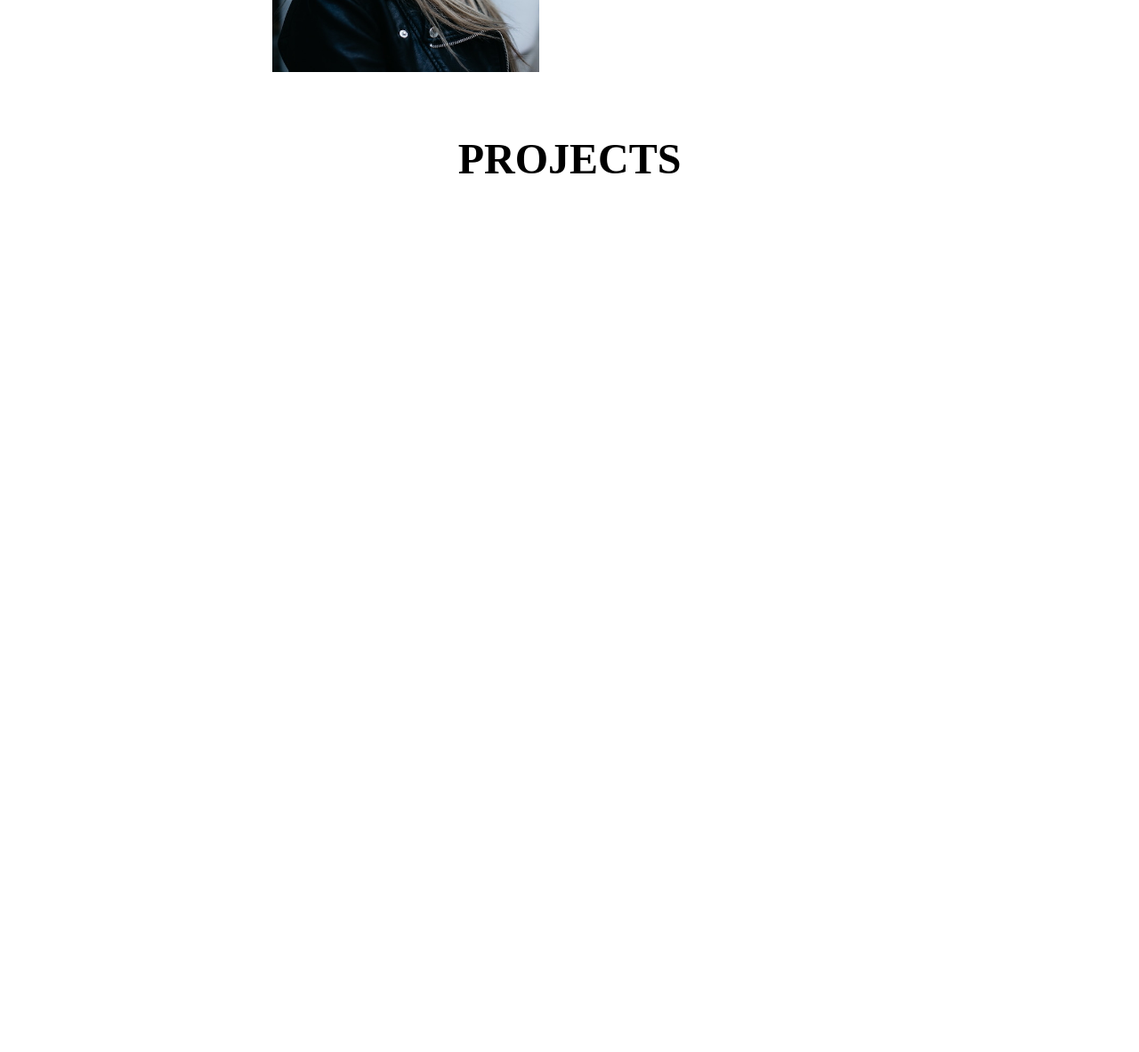
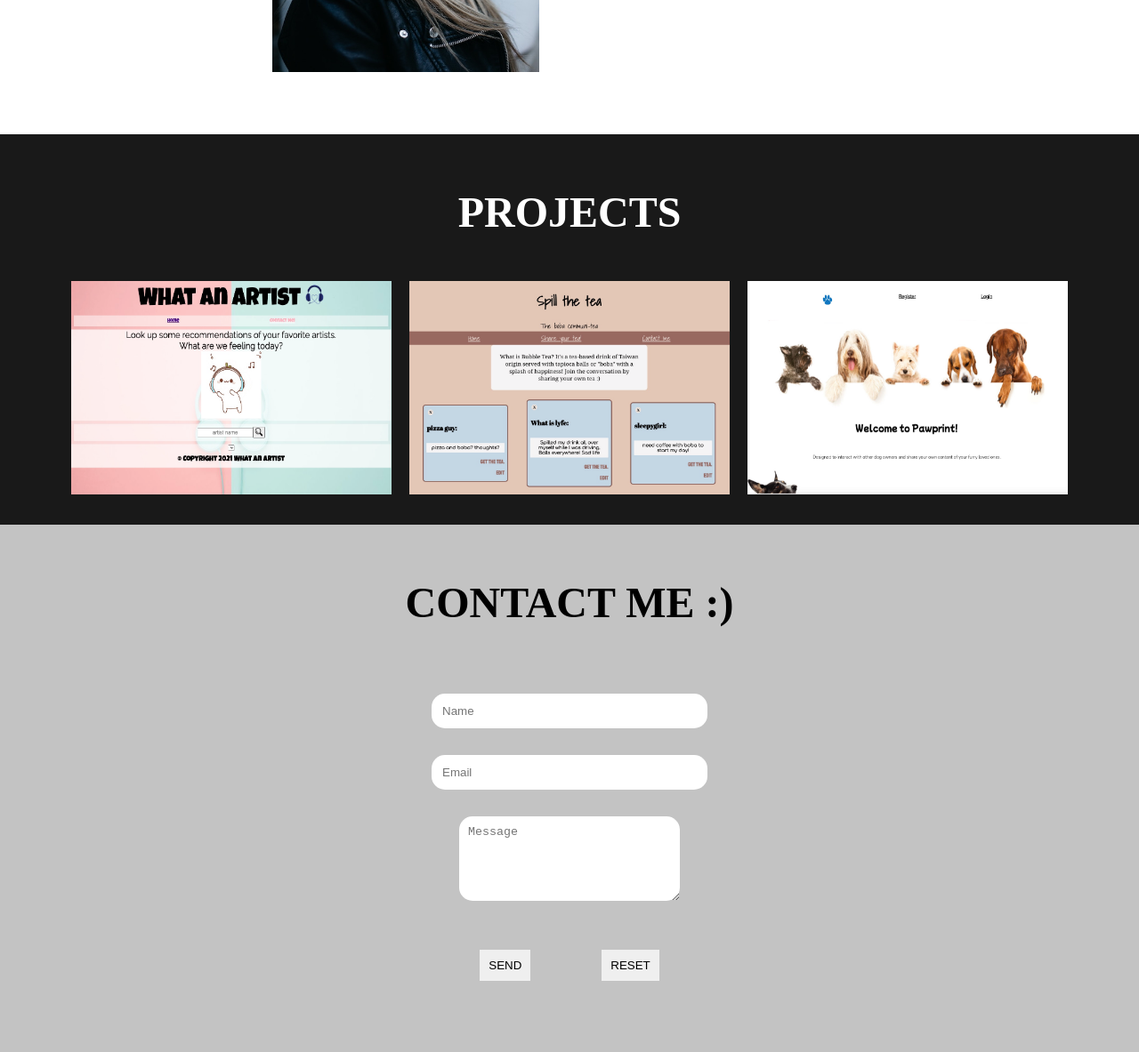
Before and after one commit to llynn3/rodelynnelumanog, a plain HTML site: page index.html in a window 1280 px wide. Shown: the part 1395-2578 px from the top of the page at 89% size. Before the commit the page ends 1695 px from the top, so only its background shows below. Drawn offline with Linux system fonts and the light colour scheme.

Commit message:
- style projects section - add and style contact section

```diff
--- a/index.html
+++ b/index.html
@@ -55,5 +55,19 @@
         </div>
     </section>
 
+    <section id="contact">
+        <h1 class="headings">CONTACT ME :)</h1>
+        <form action="mailto:rodelynne.lumanog@gmail.com" class="form" method="post">
+            <input type="text" name="name" class="input" placeholder="Name">
+            <input type="email" name="email" class="input" placeholder="Email">
+            <textarea name="msg" id="msg" cols="150" rows="5" placeholder="Message"></textarea>
+            <div id="form-buttons">
+            <input type="submit" value="SEND" id="send">
+            <input type="reset" value="RESET" id="reset">
+            </div>
+        </form>
+    </section>
+
+
 </body>
 </html>
--- a/style.css
+++ b/style.css
@@ -125,3 +125,90 @@
     font-size: 2rem;
     margin-bottom: 20px;
 }
+
+/* Projects */
+
+#projects{
+    display: flex;
+    flex-direction: column;
+    background-color: rgba(0, 0, 0, 0.9);
+    color: white;
+    align-items: center;
+    padding: 20px;
+}
+
+.gallery{
+    display: flex;
+    flex-wrap: wrap;
+    justify-content: space-around;
+    box-sizing: border-box;
+}
+
+.gallery img{
+    width: 360px;
+    height: 240px;
+    margin: 10px;
+}
+
+/* Contact */
+
+#contact{
+    display: flex;
+    flex-direction: column;
+    box-sizing: border-box;
+    background-color: rgba(189, 189, 189, 0.9);
+    color: black;
+    padding: 20px;
+    align-items: center;
+}
+
+.form{
+    display: flex;
+    flex-direction: column;
+    box-sizing: border-box;
+    align-items: center;
+    margin: 20px 0px;
+}
+
+.input{
+    padding: 12px;
+    margin: 15px;
+    width: 25%;
+    border: none;
+    outline: none;
+    border-radius: 15px;
+}
+
+#msg{
+    width: 20%;
+    padding: 10px;
+    margin: 15px;
+    border: none;
+    outline: none;
+    border-radius: 15px;
+}
+
+#form-buttons{
+    display: flex;
+}
+
+#send{
+    padding: 10px;
+    width: auto;
+    margin: 40px;
+    border: none;
+    outline: none;
+}
+
+#send:hover{
+    cursor: pointer;
+    box-shadow: 0 0 10px white;
+}
+
+#reset{
+    padding: 10px;
+    width: auto;
+    margin: 40px;
+    border: none;
+    outline: none;
+}
```
Also changed, not shown: images/pawprint.jpg (added), images/spillthetea.jpg (added), images/whatanartist.jpg (added).
